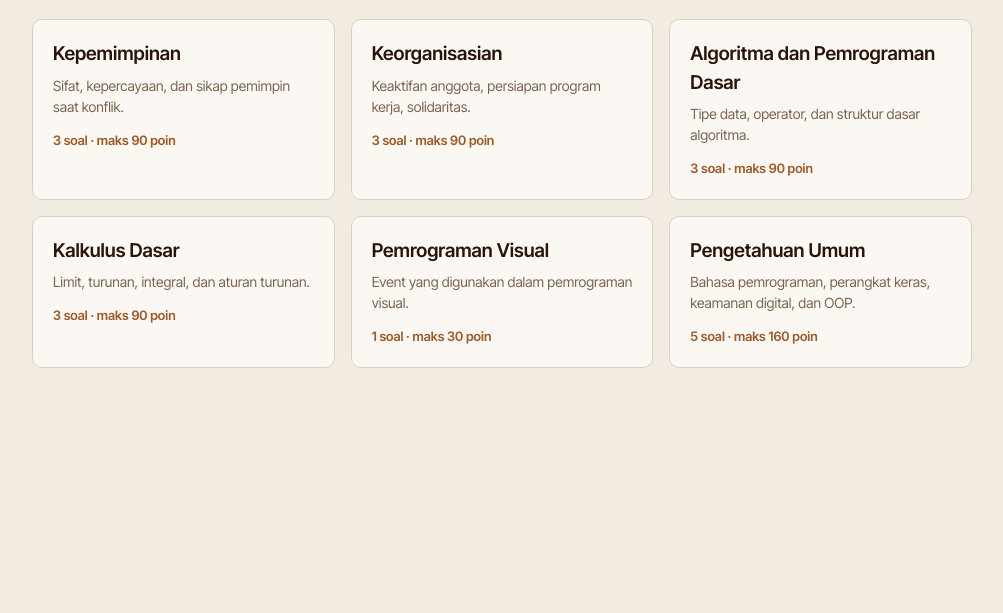
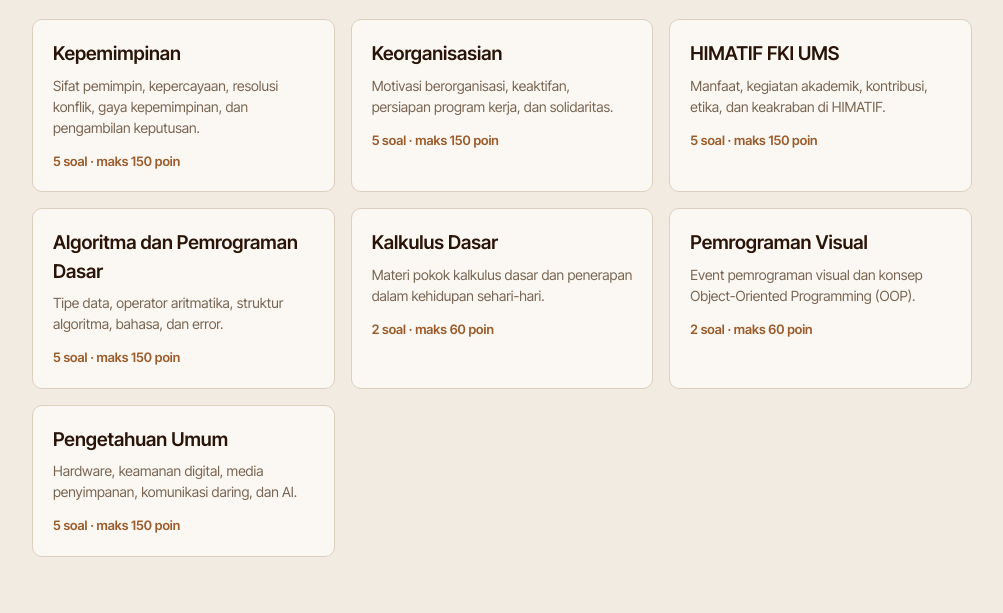
Before and after one commit to Maheza145/CerdasCermat.github.io, a plain HTML site: page index.html in a window 1280 px wide. Shown: the part 216-829 px from the top of the page, without its empty margins (138-1141 px from the left). Before the commit the page ends 800 px from the top, so only its background shows below. Drawn offline with Linux system fonts and the light colour scheme.

Commit message:
revisi acara

```diff
--- a/index.html
+++ b/index.html
@@ -67,36 +67,48 @@ button.row{font:inherit;color:inherit;text-align:left;width:100%;cursor:pointer}
 </head>
 <body>
 <div class="wrap">
-<nav><b class="serif" style="font-size:22px">Cerdas Cermat Makrab HIMATIF 2026</b><button class="btn sm" id="home">Kategori</button></nav>
+<nav><b class="serif" style="font-size:22px">Cerdas Cermat Makrab HIMATIF 2026</b><button class="btn sm" id="home">Semangatt makrabnyaa!!!</button></nav>
 <main id="app"></main>
 </div>
 <script>
 const A=(l,p,...k)=>({l,p,k:[l.replace(/\s*\(.*?\)\s*/g,' ').trim(),...k]});
 const CATS1=[
-{name:"Kepemimpinan",desc:"Sifat, kepercayaan, dan sikap pemimpin saat konflik.",qs:[
-{q:"Sebutkan sifat yang harus dimiliki seorang pemimpin!",a:[A("Bertanggung jawab",30,"tanggung jawab"),A("Tegas",25),A("Jujur",20,"kejujuran"),A("Adil",15),A("Komunikatif",10,"komunikasi")]},
-{q:"Sebutkan penyebab hilangnya kepercayaan anggota terhadap pemimpin!",a:[A("Tidak bertanggung jawab",30,"lepas tanggung jawab"),A("Tidak konsisten",25,"plin plan","inkonsisten"),A("Tidak adil",20,"pilih kasih"),A("Kurang komunikasi",15),A("Tidak menerima kritik",10,"anti kritik")]},
-{q:"Sebutkan kemampuan yang harus dimiliki seorang pemimpin dalam menghadapi konflik!",a:[A("Komunikasi",30),A("Pengambilan keputusan",25,"mengambil keputusan","keputusan"),A("Pengendalian emosi",20,"mengontrol emosi","kontrol emosi","sabar"),A("Negosiasi",15),A("Pemecahan masalah",10,"problem solving","memecahkan masalah")]}]},
-{name:"Keorganisasian",desc:"Keaktifan anggota, persiapan program kerja, solidaritas.",qs:[
-{q:"Sebutkan faktor yang menyebabkan anggota organisasi menjadi tidak aktif!",a:[A("Kurang motivasi",30,"malas","tidak termotivasi"),A("Manajemen waktu buruk",25,"tidak bisa mengatur waktu","sibuk","bentrok jadwal"),A("Lingkungan tidak nyaman",20,"lingkungan"),A("Kurang komunikasi",15),A("Program kerja kurang menarik",10,"proker membosankan","program tidak menarik")]},
-{q:"Sebutkan hal yang harus dipersiapkan sebelum melaksanakan program kerja!",a:[A("Konsep kegiatan",30,"konsep"),A("Anggaran dana",25,"dana","anggaran","budget"),A("Pembentukan panitia",20,"panitia"),A("Timeline kegiatan",15,"timeline","jadwal"),A("Perizinan dan perlengkapan",10,"perizinan","izin","perlengkapan")]},
-{q:"Sebutkan hal yang dapat meningkatkan solidaritas dalam organisasi!",a:[A("Komunikasi yang baik",30,"komunikasi"),A("Kerja sama",25,"kerjasama"),A("Saling menghargai",20,"menghargai"),A("Kegiatan bersama",15,"kegiatan"),A("Saling membantu",10,"membantu","tolong menolong")]}]},
-{name:"Algoritma dan Pemrograman Dasar",desc:"Tipe data, operator, dan struktur dasar algoritma.",qs:[
+{name:"Kepemimpinan",desc:"Sifat pemimpin, kepercayaan, resolusi konflik, gaya kepemimpinan, dan pengambilan keputusan.",qs:[
+{q:"Sebutkan 5 sifat yang harus dimiliki seorang pemimpin!",a:[A("Bertanggung jawab",30,"tanggung jawab"),A("Jujur",25,"kejujuran"),A("Tegas",20,"ketegasan"),A("Adil",15,"keadilan"),A("Komunikatif",10,"komunikasi")]},
+{q:"Sebutkan 5 penyebab hilangnya kepercayaan anggota terhadap pemimpin!",a:[A("Tidak bertanggung jawab",30,"lepas tanggung jawab","kurang bertanggung jawab"),A("Tidak konsisten",25,"plin plan","inkonsisten"),A("Tidak adil",20,"pilih kasih"),A("Kurang komunikasi",15,"tidak komunikatif","komunikasi buruk"),A("Tidak menerima kritik",10,"anti kritik","menolak kritik")]},
+{q:"Sebutkan 5 kemampuan yang harus dimiliki pemimpin dalam menghadapi konflik!",a:[A("Komunikasi",30,"kemampuan komunikasi"),A("Pengambilan keputusan",25,"mengambil keputusan","keputusan"),A("Pengendalian emosi",20,"mengontrol emosi","kontrol emosi","sabar","menahan emosi"),A("Negosiasi",15),A("Pemecahan masalah",10,"problem solving","memecahkan masalah")]},
+{q:"Sebutkan 3 gaya kepemimpinan yang kamu ketahui!",a:[A("Demokratis",30,"demokrasi"),A("Otoriter",25,"otokratis"),A("Laissez-faire",20,"laissez faire","bebas"),A("Transformasional",15),A("Situasional",10)]},
+{q:"Sebutkan hal yang harus dilakukan pemimpin sebelum mengambil keputusan!",a:[A("Mengumpulkan informasi",30,"kumpul informasi","cari informasi","data"),A("Mendengarkan pendapat anggota",25,"pendapat anggota","tampung aspirasi","dengar masukan"),A("Mempertimbangkan risiko",20,"analisis risiko","hitung risiko","risiko"),A("Berdiskusi",15,"musyawarah","diskusi"),A("Menentukan prioritas",10,"skala prioritas","prioritas")]}]},
+{name:"Keorganisasian",desc:"Motivasi berorganisasi, keaktifan, persiapan program kerja, dan solidaritas.",qs:[
+{q:"Sebutkan alasan mahasiswa mengikuti organisasi!",a:[A("Menambah pengalaman",30,"pengalaman","cari pengalaman"),A("Memperluas relasi",25,"relasi","jaringan","menambah teman","koneksi"),A("Mengembangkan kemampuan",20,"kemampuan","asah skill","potensi"),A("Menambah wawasan",15,"wawasan","pengetahuan"),A("Mengembangkan soft skill",10,"soft skill","softskill")]},
+{q:"Sebutkan faktor yang menyebabkan anggota organisasi menjadi tidak aktif!",a:[A("Kurang motivasi",30,"malas","tidak termotivasi","hilang motivasi"),A("Manajemen waktu buruk",25,"tidak bisa mengatur waktu","sibuk","bentrok jadwal","waktu"),A("Lingkungan tidak nyaman",20,"lingkungan","toksik","tidak cocok"),A("Kurang komunikasi",15,"komunikasi buruk","miskomunikasi"),A("Program kerja kurang menarik",10,"proker membosankan","program tidak menarik","proker")]},
+{q:"Sebutkan hal yang perlu dipersiapkan sebelum melaksanakan program kerja!",a:[A("Konsep kegiatan",30,"konsep","ide kegiatan"),A("Anggaran dana",25,"dana","anggaran","budget","biaya"),A("Pembentukan panitia",20,"panitia","struktur panitia","sdm"),A("Timeline kegiatan",15,"timeline","jadwal","waktu pelaksanaan"),A("Perizinan dan perlengkapan",10,"perizinan","izin","perlengkapan","logistik")]},
+{q:"Sebutkan sikap yang harus dimiliki anggota organisasi!",a:[A("Bertanggung jawab",30,"tanggung jawab"),A("Disiplin",25,"kedisiplinan"),A("Aktif",20,"keaktifan","proaktif"),A("Komunikatif",15,"komunikasi"),A("Bekerja sama",10,"kerja sama","kerjasama","teamwork")]},
+{q:"Sebutkan hal yang dapat meningkatkan solidaritas organisasi!",a:[A("Komunikasi yang baik",30,"komunikasi"),A("Kerja sama",25,"kerja sama","kerjasama","gotong royong"),A("Saling menghargai",20,"menghargai","toleransi"),A("Kegiatan bersama",15,"kegiatan","kumpul bersama","bonding"),A("Saling membantu",10,"membantu","tolong menolong")]}]},
+{name:"HIMATIF FKI UMS",desc:"Manfaat, kegiatan akademik, kontribusi, etika, dan keakraban di HIMATIF.",qs:[
+{q:"Sebutkan manfaat bergabung dengan HIMATIF!",a:[A("Menambah relasi",30,"relasi","koneksi","teman"),A("Mendapat pengalaman organisasi",25,"pengalaman organisasi","pengalaman"),A("Mengembangkan soft skill",20,"soft skill","softskill"),A("Menambah wawasan teknologi",15,"wawasan teknologi","ilmu teknologi","it"),A("Melatih kerja sama",10,"kerja sama","kerjasama","teamwork")]},
+{q:"Sebutkan kegiatan yang dapat dilakukan HIMATIF untuk mengembangkan kemampuan akademik mahasiswa!",a:[A("Kajian Informatika",30,"kajian"),A("Pelatihan pemrograman",25,"pelatihan coding","coding workshop","workshop koding"),A("Seminar teknologi",20,"seminar","webinar"),A("Diskusi ilmiah",15,"diskusi","sharing session"),A("Penelitian",10,"riset")]},
+{q:"Sebutkan contoh kontribusi HIMATIF kepada mahasiswa Teknik Informatika!",a:[A("Mengadakan pelatihan",30,"pelatihan","workshop"),A("Mengadakan kajian",25,"kajian"),A("Menyelenggarakan kompetisi",20,"kompetisi","lomba"),A("Menjadi wadah aspirasi",15,"wadah aspirasi","aspirasi"),A("Memfasilitasi pengembangan minat dan bakat",10,"minat dan bakat","minat bakat")]},
+{q:"Sebutkan sikap yang perlu dijaga ketika membawa nama HIMATIF!",a:[A("Menjaga nama baik organisasi",30,"menjaga nama baik","nama baik"),A("Bertanggung jawab",25,"tanggung jawab"),A("Menjaga etika",20,"etika","sopan santun","adab"),A("Menjaga solidaritas",15,"solidaritas","kebersamaan"),A("Menjunjung profesionalitas",10,"profesionalitas","profesional")]},
+{q:"Sebutkan kegiatan yang dapat mempererat hubungan antar anggota HIMATIF!",a:[A("Makrab",30,"malam keakraban"),A("Gathering",25,"kumpul bareng","hangout"),A("Diskusi bersama",20,"diskusi","sharing"),A("Evaluasi bersama",15,"evaluasi","lpj"),A("Pengabdian masyarakat",10,"pengmas","bakti sosial","baksos")]}]},
+{name:"Algoritma dan Pemrograman Dasar",desc:"Tipe data, operator aritmatika, struktur algoritma, bahasa, dan error.",qs:[
 {q:"Sebutkan tipe data yang umum digunakan dalam pemrograman!",a:[A("Integer",30,"int"),A("String",25,"str"),A("Boolean",20,"bool"),A("Float",15),A("Double",10)]},
-{q:"Sebutkan operator yang sering digunakan dalam pemrograman!",a:[A("Penjumlahan (+)",30,"+","tambah","plus"),A("Pengurangan (-)",25,"-","kurang","minus"),A("Perkalian (*)",20,"*","kali","x"),A("Pembagian (/)",15,"/","bagi"),A("Modulus (%)",10,"%","mod","sisa bagi")]},
-{q:"Sebutkan struktur dasar dalam algoritma pemrograman!",a:[A("Sequence",30,"urutan","sekuensial"),A("Selection",25,"seleksi","percabangan","if else"),A("Iteration/Looping",20,"iteration","iterasi","looping","perulangan","loop"),A("Input",15,"masukan"),A("Output",10,"keluaran")]}]},
-{name:"Kalkulus Dasar",desc:"Limit, turunan, integral, dan aturan turunan.",qs:[
+{q:"Sebutkan operator aritmatika dalam pemrograman!",a:[A("Penjumlahan (+)",30,"+","tambah","plus"),A("Pengurangan (-)",25,"-","kurang","minus"),A("Perkalian (*)",20,"*","kali","x"),A("Pembagian (/)",15,"/","bagi"),A("Modulus (%)",10,"%","mod","sisa bagi")]},
+{q:"Sebutkan struktur dasar dalam algoritma!",a:[A("Sequence",30,"urutan","sekuensial"),A("Selection",25,"seleksi","percabangan","if else","kondisi"),A("Iteration",20,"iteration","iterasi","looping","perulangan","loop"),A("Input",15,"masukan"),A("Output",10,"keluaran")]},
+{q:"Sebutkan contoh bahasa pemrograman!",a:[A("Python",30),A("Java",25),A("C++",20,"cpp","c plus plus"),A("JavaScript",15,"js"),A("PHP",10)]},
+{q:"Sebutkan jenis kesalahan dalam pemrograman!",a:[A("Syntax error",30,"kesalahan sintaks","syntax"),A("Logical error",25,"kesalahan logika","logika"),A("Runtime error",20,"runtime"),A("Kesalahan tipe data",15,"type error","tipe data"),A("Kesalahan penulisan variabel",10,"variabel error","salah variabel")]}]},
+{name:"Kalkulus Dasar",desc:"Materi pokok kalkulus dasar dan penerapan dalam kehidupan sehari-hari.",qs:[
 {q:"Sebutkan materi yang dipelajari dalam kalkulus dasar!",a:[A("Limit",30),A("Turunan",25,"diferensial","derivatif"),A("Integral",20),A("Fungsi",15),A("Kekontinuan",10,"kontinuitas","kontinu")]},
-{q:"Sebutkan fungsi matematika yang sering digunakan dalam kalkulus!",a:[A("Fungsi polinomial",30,"polinomial","polinom"),A("Fungsi eksponensial",25,"eksponensial","eksponen"),A("Fungsi trigonometri",20,"trigonometri","sin cos tan"),A("Fungsi logaritma",15,"logaritma","log"),A("Fungsi rasional",10,"rasional")]},
-{q:"Sebutkan aturan yang digunakan dalam perhitungan turunan!",a:[A("Aturan pangkat",30,"pangkat"),A("Aturan penjumlahan",25,"penjumlahan"),A("Aturan perkalian",20,"perkalian"),A("Aturan pembagian",15,"pembagian"),A("Aturan rantai",10,"rantai","chain rule")]}]},
-{name:"Pemrograman Visual",desc:"Event yang digunakan dalam pemrograman visual.",qs:[
-{q:"Sebutkan contoh event yang dapat digunakan dalam pemrograman visual!",a:[A("Click",30,"klik","on click"),A("Mouse Hover",25,"hover"),A("Key Press",20,"keypress","key down","tekan tombol","keydown"),A("Mouse Enter",15,"mouseenter"),A("Mouse Exit",10,"mouseexit","mouse leave","mouseleave")]}]},
-{name:"Pengetahuan Umum",desc:"Bahasa pemrograman, perangkat keras, keamanan digital, dan OOP.",qs:[
-{q:"Sebutkan bahasa pemrograman yang populer!",a:[A("Python",30),A("Java",25),A("JavaScript",20,"js"),A("C++",15,"cpp","c plus plus"),A("PHP",10)]},
-{q:"Sebutkan perangkat keras komputer!",a:[A("Monitor",30,"layar"),A("Keyboard",25,"papan ketik"),A("Mouse",20),A("Processor",15,"prosesor","cpu"),A("RAM",10,"memori")]},
-{q:"Sebutkan ancaman keamanan digital!",a:[A("Virus",30),A("Phishing",25,"fishing"),A("Malware",20),A("Ransomware",15),A("Spyware",10)]},
-{q:"Apa itu class!",a:[A("Blueprint",30)],d:["Perulangan","Tipe data"]},
-{q:"Sebutkan pengertian dan macam-macam method!",a:[A("Pengertian: sekumpulan kode untuk tugas tertentu",40,"sekumpulan kode","kumpulan kode","tugas tertentu","fungsi tertentu","dapat digunakan kembali","terstruktur"),A("Method tanpa parameter",30,"tanpa parameter","tanpa berparameter","tidak berparameter"),A("Method dengan parameter",30,"berparameter","ada parameter","dengan parameter","parameter")]}]}
+{q:"Sebutkan penerapan kalkulus dalam kehidupan sehari-hari!",a:[A("Menghitung kecepatan",30,"kecepatan","laju"),A("Menghitung perubahan suhu",25,"perubahan suhu","suhu"),A("Menghitung pertumbuhan",20,"pertumbuhan populasi","pertumbuhan"),A("Menghitung luas",15,"luas bidang","luas daerah","luas"),A("Menghitung keuntungan maksimum",10,"keuntungan maksimum","optimasi","profit maksimum")]}]},
+{name:"Pemrograman Visual",desc:"Event pemrograman visual dan konsep Object-Oriented Programming (OOP).",qs:[
+{q:"Sebutkan contoh event dalam pemrograman visual!",a:[A("Button Click",30,"click","klik"),A("Mouse Hover",25,"hover"),A("Key Press",20,"keypress","key down","tekan tombol","keydown"),A("Mouse Enter",15,"mouseenter"),A("Mouse Exit",10,"mouseexit","mouse leave","mouseleave")]},
+{q:"Sebutkan konsep dasar dalam pemrograman berorientasi objek!",a:[A("Class",30,"kelas"),A("Object",25,"objek"),A("Inheritance",20,"pewarisan","penurunan"),A("Encapsulation",15,"enkapsulasi","pembungkusan"),A("Polymorphism",10,"polimorfisme")]}]},
+{name:"Pengetahuan Umum",desc:"Hardware, keamanan digital, media penyimpanan, komunikasi daring, dan AI.",qs:[
+{q:"Sebutkan 3 perangkat keras komputer!",a:[A("Monitor",30,"layar"),A("Keyboard",25,"papan ketik"),A("Mouse",20),A("Processor",15,"prosesor","cpu"),A("RAM",10,"memori")]},
+{q:"Sebutkan contoh ancaman keamanan digital!",a:[A("Virus",30),A("Phishing",25,"fishing"),A("Malware",20),A("Ransomware",15),A("Spyware",10)]},
+{q:"Sebutkan media penyimpanan data!",a:[A("Hard disk",30,"harddisk","hdd"),A("SSD",25,"solid state drive"),A("Flashdisk",20,"usb flash drive","flash drive"),A("CD/DVD",15,"cd","dvd","kaset"),A("Memory card",10,"sd card","kartu memori")]},
+{q:"Sebutkan aplikasi komunikasi daring!",a:[A("WhatsApp",30,"wa"),A("Telegram",25),A("Zoom",20,"zoom meeting"),A("Google Meet",15,"gmeet","meet"),A("Microsoft Teams",10,"teams")]},
+{q:"Sebutkan contoh teknologi kecerdasan buatan!",a:[A("Chatbot AI",30,"chatbot","chat gpt","gemini","ai"),A("Pengenalan wajah",25,"face recognition","face id"),A("Penerjemah otomatis",20,"google translate","mesin penerjemah"),A("Asisten virtual",15,"google assistant","siri","alexa"),A("Sistem rekomendasi",10,"rekomendasi")]}]}
 ];
 const R=(q,a,k)=>({q,a,k:k||[a]});
 const REB=[
```
